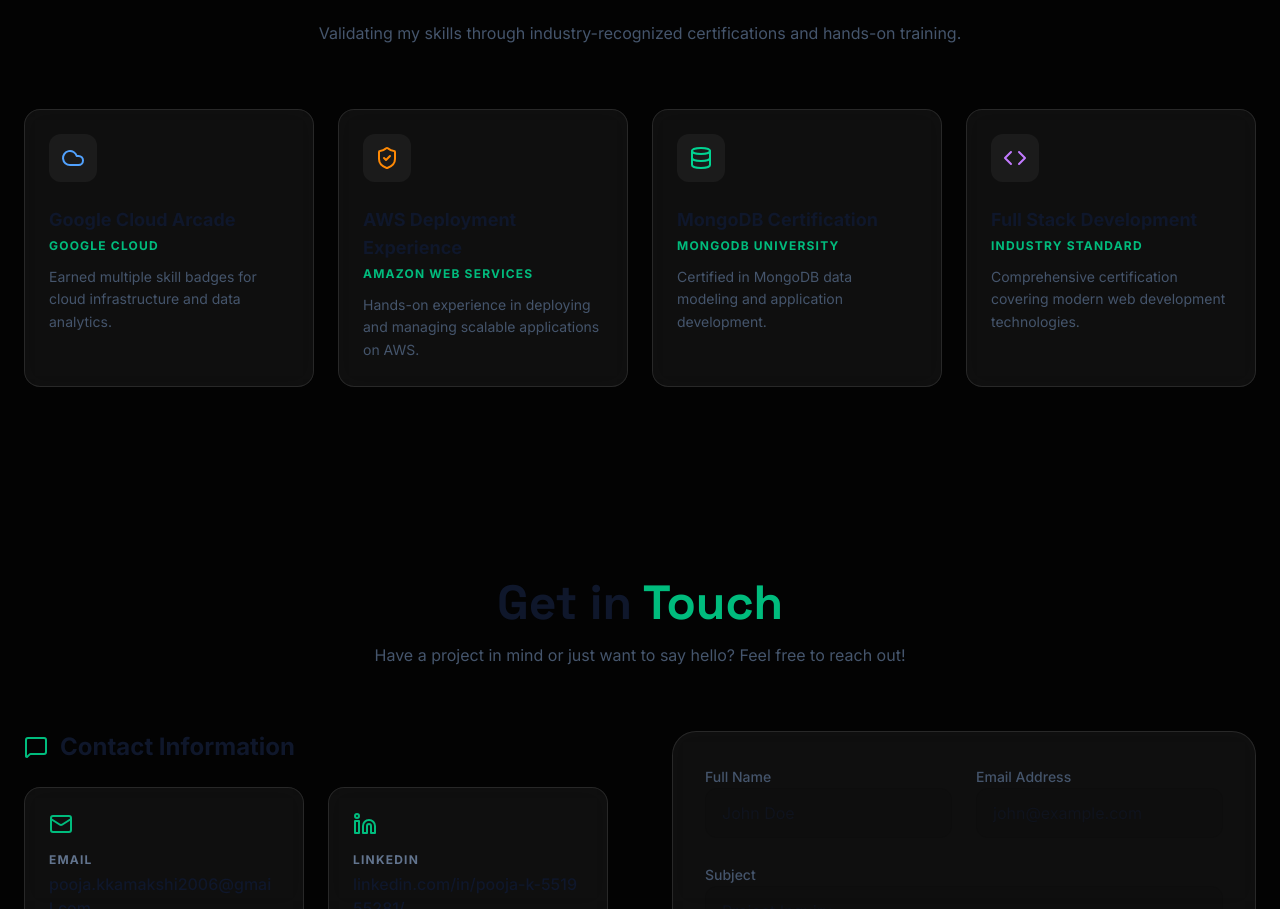
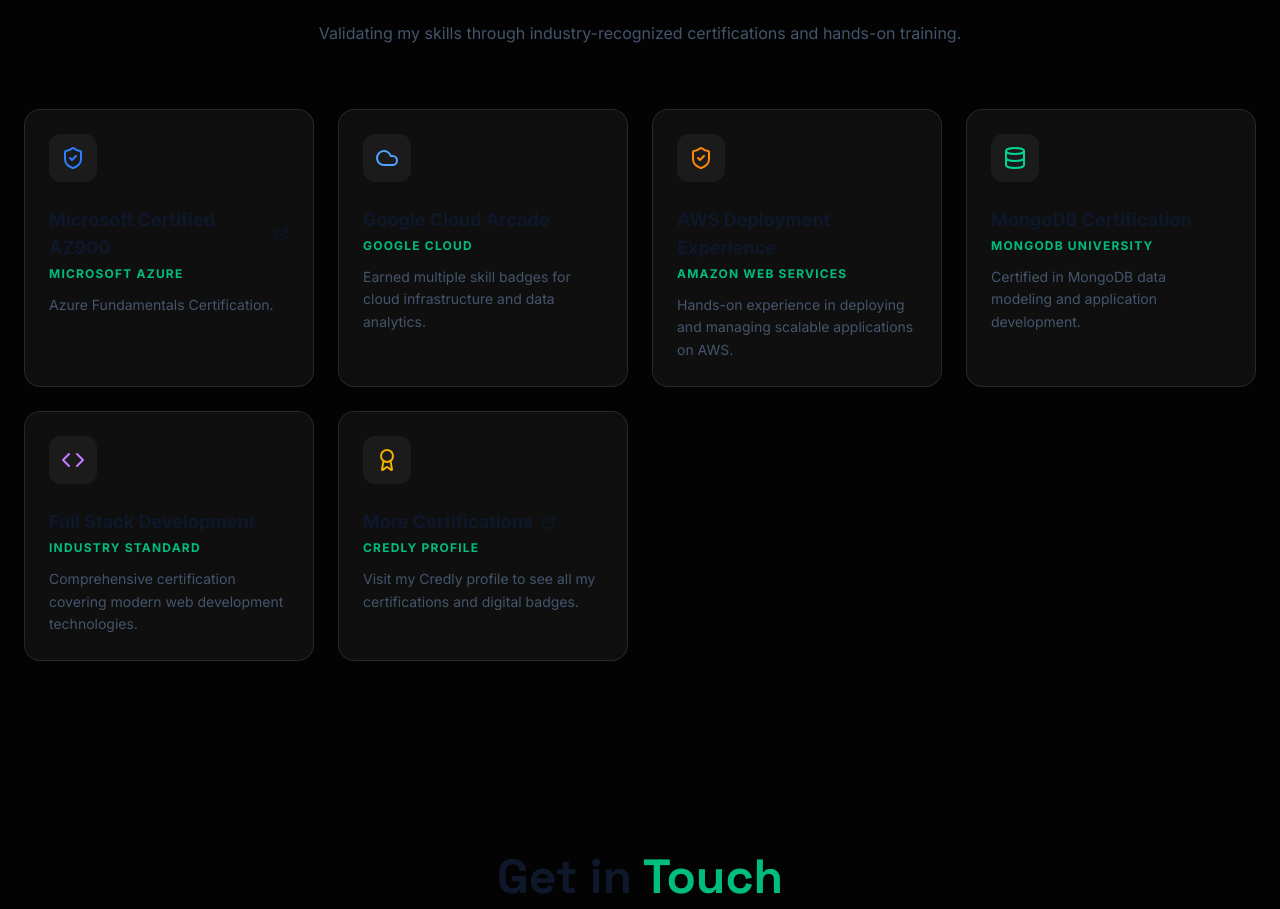
Before and after one commit to PoojaKanagaraj06/pooja-portfolio, a React (Vite) app: page / in a window 1280 px wide. Shown: the part 5237-6146 px from the top of the page. Built offline with nearby package versions, Linux system fonts and the light colour scheme.

Commit message:
Update Certifications.jsx

```diff
--- a/src/components/Certifications.jsx
+++ b/src/components/Certifications.jsx
@@ -1,7 +1,15 @@
 import { motion } from 'motion/react';
-import { ShieldCheck, Cloud, Database, Code } from 'lucide-react';
+import { ShieldCheck, Cloud, Database, Code, Award, ExternalLink } from 'lucide-react';
 
 const certifications = [
+  {
+    title: 'Microsoft Certified AZ900',
+    issuer: 'Microsoft Azure',
+    description: 'Azure Fundamentals Certification.',
+    icon: ShieldCheck,
+    color: 'text-blue-500',
+    link: 'https://www.credly.com/users/pooja-pooja.923f8c1b/badges#credly'
+  },
   {
     title: 'Google Cloud Arcade',
     issuer: 'Google Cloud',
@@ -29,6 +37,15 @@
     description: 'Comprehensive certification covering modern web development technologies.',
     icon: Code,
     color: 'text-purple-400'
+  },
+  {
+    title: 'More Certifications',
+    issuer: 'Credly Profile',
+    description: 'Visit my Credly profile to see all my certifications and digital badges.',
+    icon: Award,
+    color: 'text-yellow-500',
+    link: 'https://www.credly.com/users/pooja-pooja.923f8c1b/badges#credly',
+    isExternal: true
   }
 ];
 
@@ -58,12 +75,19 @@
               whileInView={{ opacity: 1, y: 0 }}
               viewport={{ once: true }}
               transition={{ delay: index * 0.1 }}
-              className="p-6 rounded-2xl glass hover:bg-white/10 transition-all border-white/5 group"
+              as={cert.link ? 'a' : 'div'}
+              href={cert.link}
+              target="_blank"
+              rel="noopener noreferrer"
+              className={`p-6 rounded-2xl glass hover:bg-white/10 transition-all border-white/5 group ${cert.link ? 'cursor-pointer' : ''}`}
             >
               <div className={`w-12 h-12 rounded-xl bg-white/5 flex items-center justify-center mb-6 group-hover:scale-110 transition-transform ${cert.color}`}>
                 <cert.icon className="w-6 h-6" />
               </div>
-              <h3 className="text-lg font-bold mb-1 text-slate-900 dark:text-white">{cert.title}</h3>
+              <h3 className="text-lg font-bold mb-1 text-slate-900 dark:text-white flex items-center gap-2">
+                {cert.title}
+                {cert.link && <ExternalLink className="w-4 h-4" />}
+              </h3>
               <p className="text-emerald-500 text-xs font-bold mb-3 uppercase tracking-widest">{cert.issuer}</p>
               <p className="text-slate-600 dark:text-zinc-400 text-sm leading-relaxed">
                 {cert.description}
```
